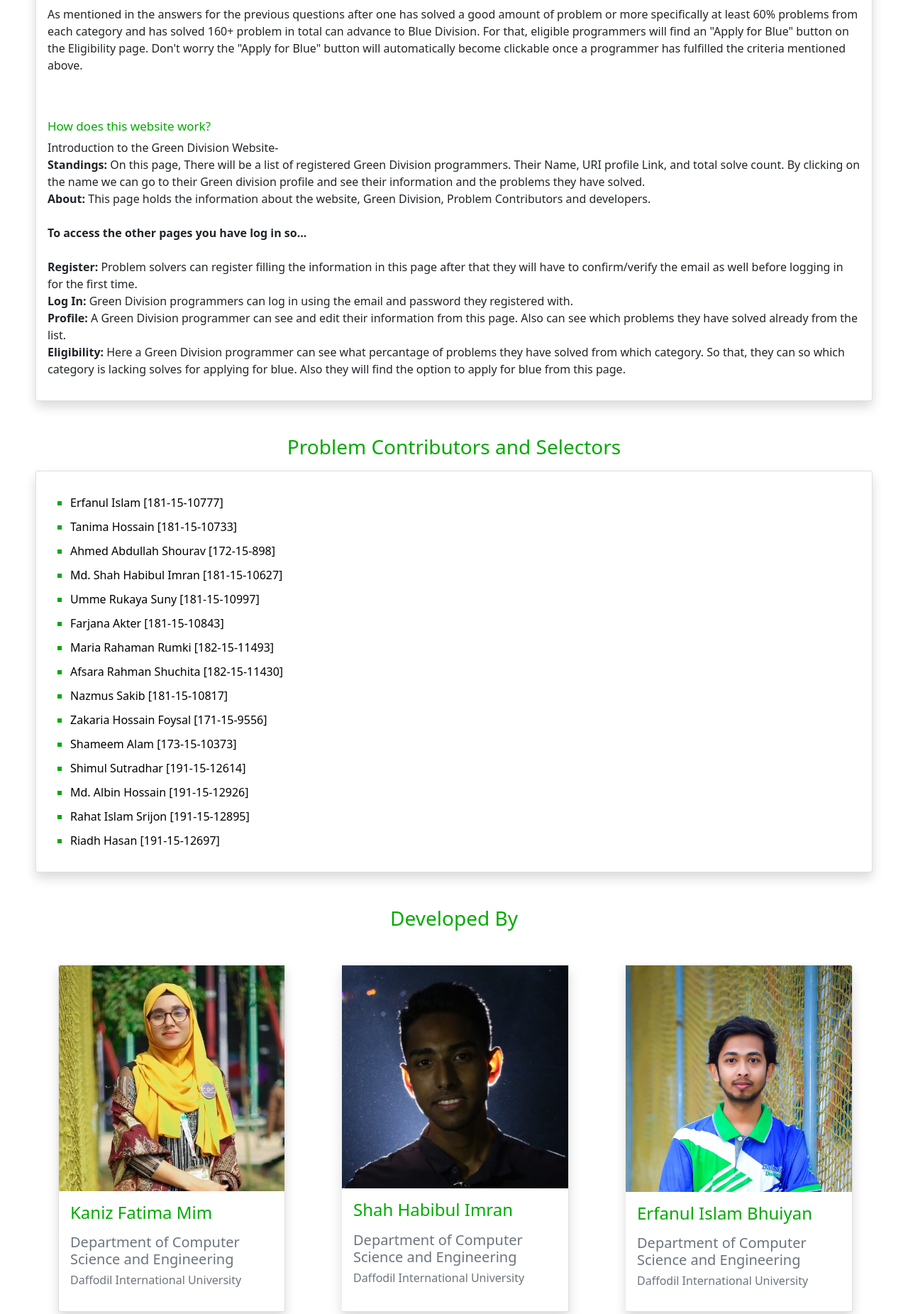
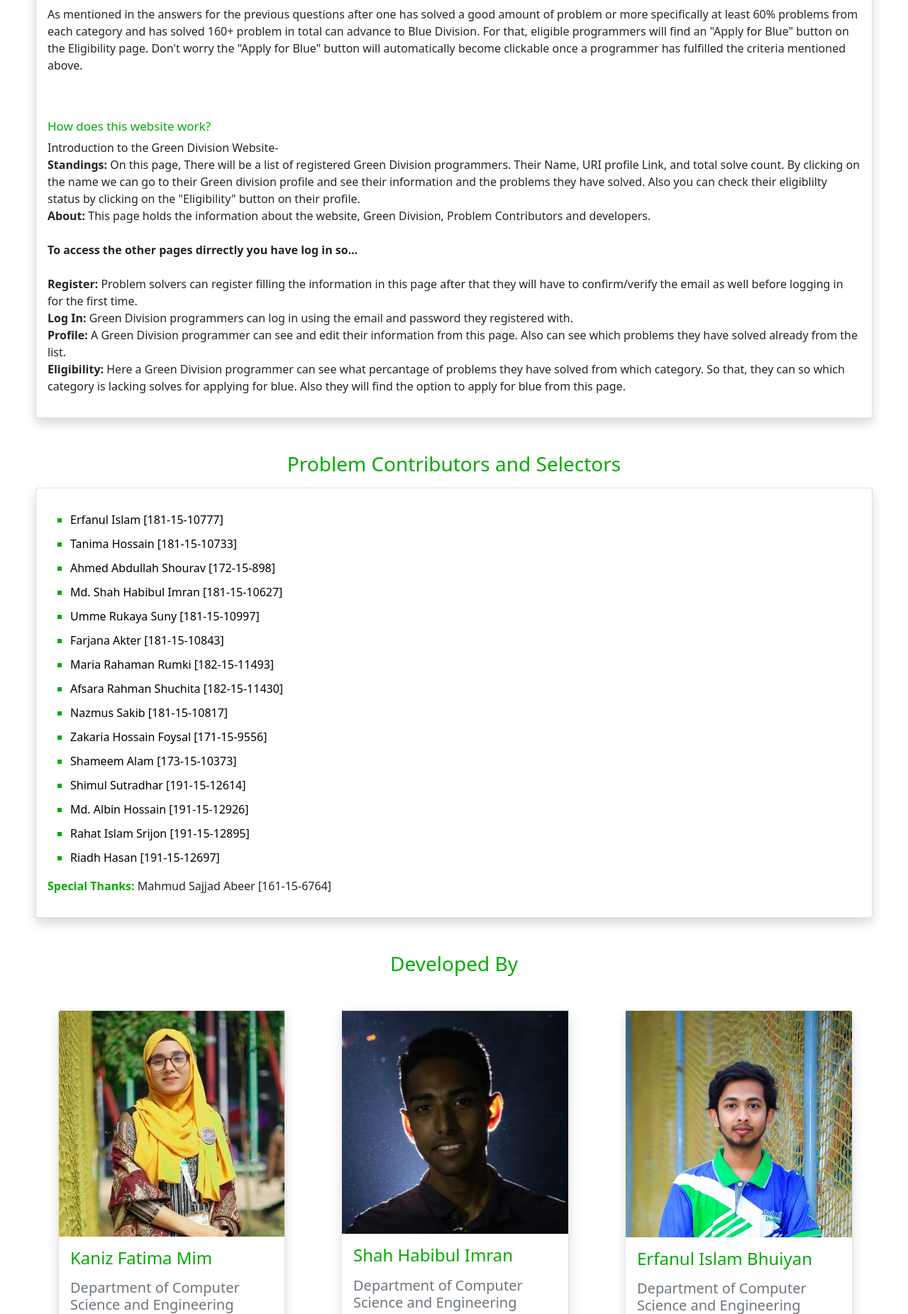
Before and after one commit to smhimran/GreenDivision, a Django app: page /about/ in a window 1280 px wide. Shown: the part 1181-3032 px from the top of the page at 71% size. Run offline with Django 3.2, Linux system fonts and the light colour scheme.

Commit message:
contribution change

```diff
--- a/public/templates/public/about.html
+++ b/public/templates/public/about.html
@@ -127,10 +127,11 @@
               Introduction to the Green Division Website- <br>
               <b>Standings: </b> On this page, There will be a list of registered Green Division programmers. Their
               Name, URI profile Link, and total solve count. By clicking on the name we can go to their Green division profile and see
-              their information and the problems they have solved.<br>
+              their information and the problems they have solved. Also you can check their eligiblilty status by clicking
+              on the "Eligibility" button on their profile.<br>
               <b>About: </b> This page holds the information about the website, Green Division, Problem Contributors
               and developers.<br><br>
-              <b>To access the other pages you have log in so...</b><br><br>
+              <b>To access the other pages dirrectly you have log in so...</b><br><br>
               <b>Register: </b> Problem solvers can register filling the information in this page after that they will
               have to confirm/verify the email as well before logging in for the first time.<br>
               <b>Log In: </b> Green Division programmers can log in using the email and password they registered with.<br>
@@ -153,8 +154,7 @@
             <p class="card-text">
               <ul style="list-style-type:square;">
                 <li style="color: #0a0; list-style: square;">
-                  <span style="color: black;">Erfanul Islam [181-15-10777]</span>
-                </li>
+                  <span style="color: black;">Erfanul Islam [181-15-10777]</span></li>
                 <li style="color: #0a0; list-style: square;">
                   <span style="color: black;">Tanima Hossain [181-15-10733]</span></li>
                 <li style="color: #0a0; list-style: square;">
@@ -184,6 +184,7 @@
                 <li style="color: #0a0; list-style: square;">
                   <span style="color: black;">Riadh Hasan [191-15-12697]</span></li>
               </ul>
+              <p><b style="color: #0a0;">Special Thanks:</b> Mahmud Sajjad Abeer [161-15-6764]</p>
             </p>
           </div>
         </div>
```
